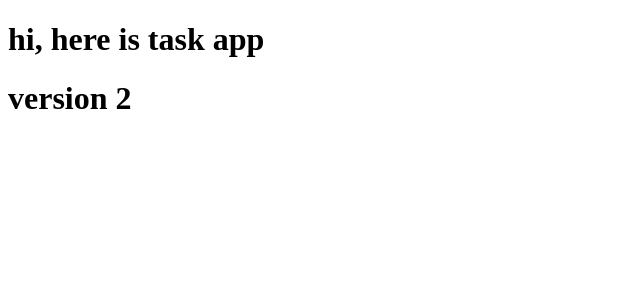
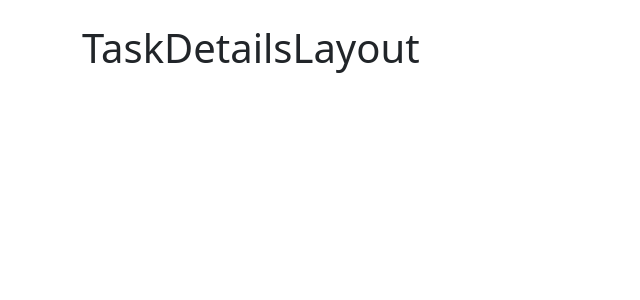
Before and after one commit to khaledtudce/task_app_react_typescript, a React (Vite) app: page /1/edit in a window 1280 px wide. Shown: the top 300 px of the page, without its empty margins (0-640 px from the left). Built offline with nearby package versions, Linux system fonts and the light colour scheme.

Commit message:
added router and page structures

```diff
--- a/package.json
+++ b/package.json
@@ -10,8 +10,11 @@
     "preview": "vite preview"
   },
   "dependencies": {
+    "bootstrap": "^5.2.3",
     "react": "^18.2.0",
-    "react-dom": "^18.2.0"
+    "react-bootstrap": "^2.7.4",
+    "react-dom": "^18.2.0",
+    "react-router-dom": "^6.11.1"
   },
   "devDependencies": {
     "@types/react": "^18.0.28",
--- a/src/App.tsx
+++ b/src/App.tsx
@@ -1,9 +1,24 @@
+import "bootstrap/dist/css/bootstrap.min.css";
+import { Container } from "react-bootstrap";
+import { Route, Routes } from "react-router-dom";
+import { TaskListPage } from "./pages/TaskListPage";
+import { NewTaskPage } from "./pages/NewTaskPage";
+import { TaskDetailsPage as TaskDetailsPage } from "./pages/TaskDetailsPage";
+import { EditTaskPage as EditTaskPage } from "./pages/EditTaskPage";
+import { TaskDetailsLayout as TaskDetailsLayout } from "./component/TaskDetailsLayout";
+
 function App() {
   return (
-    <>
-      <h1>hi, here is task app</h1>
-      <h1>version 2</h1>
-    </>
+    <Container className="my-4">
+      <Routes>
+        <Route path="/" element={<TaskListPage />}></Route>
+        <Route path="/new" element={<NewTaskPage />}></Route>
+        <Route path="/:id" element={<TaskDetailsLayout />}>
+          <Route index element={<TaskDetailsPage />}></Route>
+          <Route path="edit" element={<EditTaskPage />}></Route>
+        </Route>
+      </Routes>
+    </Container>
   );
 }
 
--- /dev/null
+++ b/src/component/TaskDetailsLayout.tsx
@@ -0,0 +1,3 @@
+export function TaskDetailsLayout() {
+  return <h1>TaskDetailsLayout</h1>;
+}
--- a/src/main.tsx
+++ b/src/main.tsx
@@ -1,9 +1,12 @@
 import React from "react";
 import ReactDOM from "react-dom/client";
 import App from "./App.tsx";
+import { BrowserRouter } from "react-router-dom";
 
 ReactDOM.createRoot(document.getElementById("root") as HTMLElement).render(
   <React.StrictMode>
-    <App />
+    <BrowserRouter>
+      <App />
+    </BrowserRouter>
   </React.StrictMode>
 );
--- /dev/null
+++ b/src/pages/EditTaskPage.tsx
@@ -0,0 +1,3 @@
+export function EditTaskPage() {
+  return <h1>EditTaskPage</h1>;
+}
--- /dev/null
+++ b/src/pages/NewTaskPage.tsx
@@ -0,0 +1,3 @@
+export function NewTaskPage() {
+  return <h1>New Task</h1>;
+}
--- /dev/null
+++ b/src/pages/TaskDetailsPage.tsx
@@ -0,0 +1,3 @@
+export function TaskDetailsPage() {
+  return <h1>TaskDetailsPage</h1>;
+}
--- /dev/null
+++ b/src/pages/TaskListPage.tsx
@@ -0,0 +1,3 @@
+export function TaskListPage() {
+  return <h1>Task list</h1>;
+}
```
Also changed, not shown: 1 other file (tests, documents, lock files or other folders).
